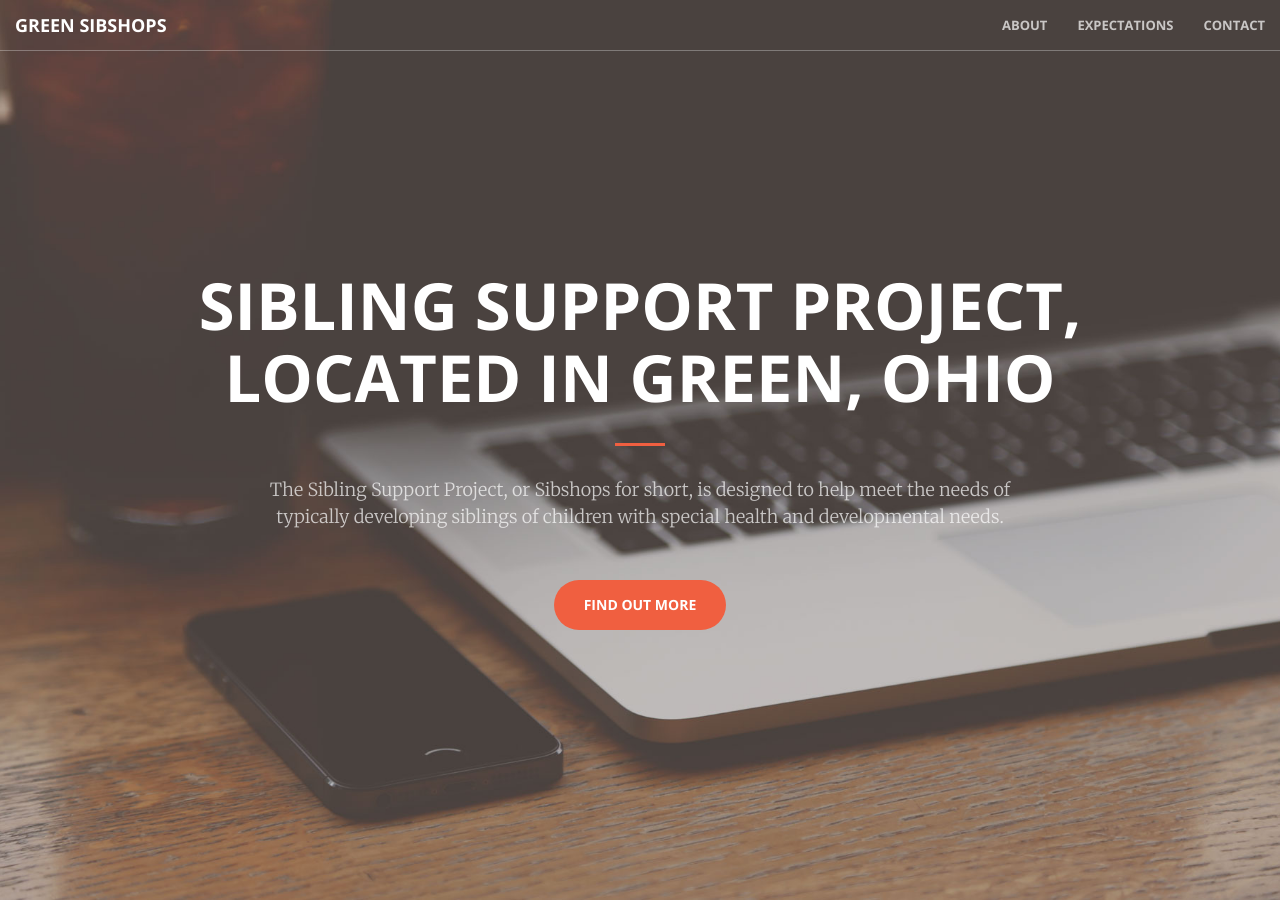
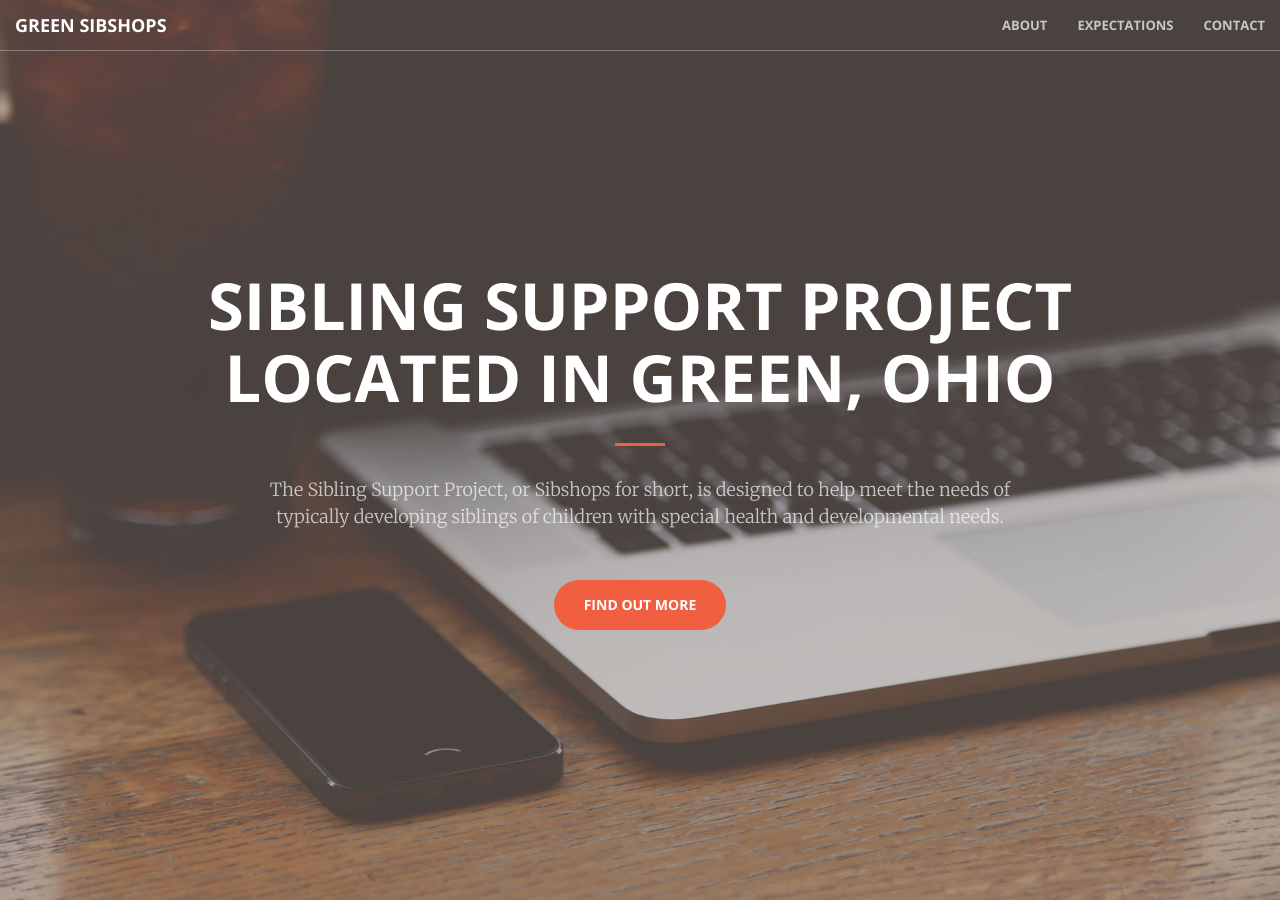
Before and after one commit to greensibshops/greensibshops.github.io, a Jekyll site: the page built from index.html, in a window 1280 px wide and 900 px high. Built offline with Jekyll 4.4.1, drawn with Linux system fonts in a browser that asks for light colours.

```diff
--- a/_includes/header.html
+++ b/_includes/header.html
@@ -1,7 +1,7 @@
 <header>
     <div class="header-content">
         <div class="header-content-inner">
-            <h1>Sibling Support Project, located in Green, Ohio</h1>
+            <h1>Sibling Support Project located in Green, Ohio</h1>
             <hr>
             <p>The Sibling Support Project, or Sibshops for short, is designed to help meet the needs of typically developing siblings of children with special health and developmental needs.</p>
             <a href="#about" class="btn btn-primary btn-xl page-scroll">Find Out More</a>
```
